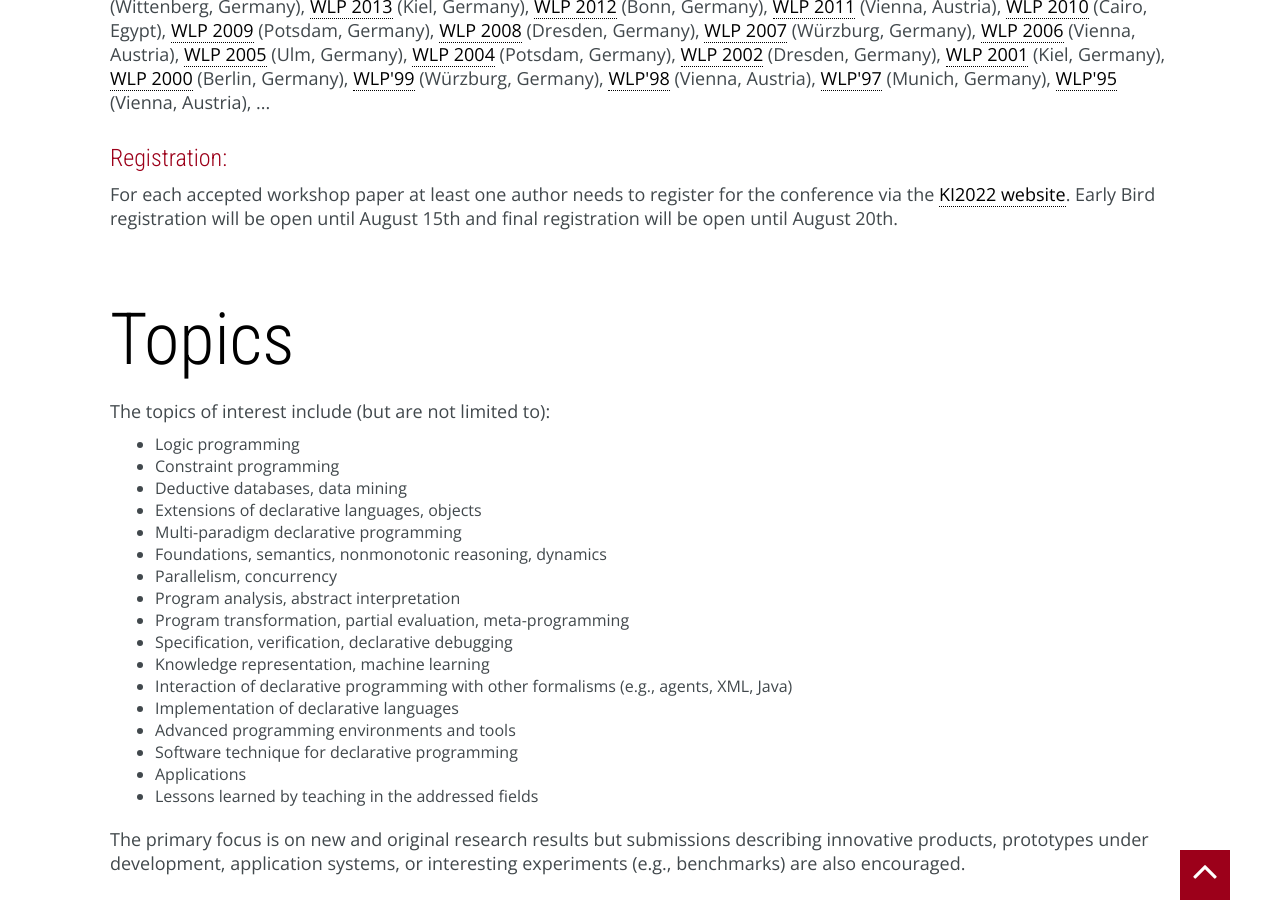
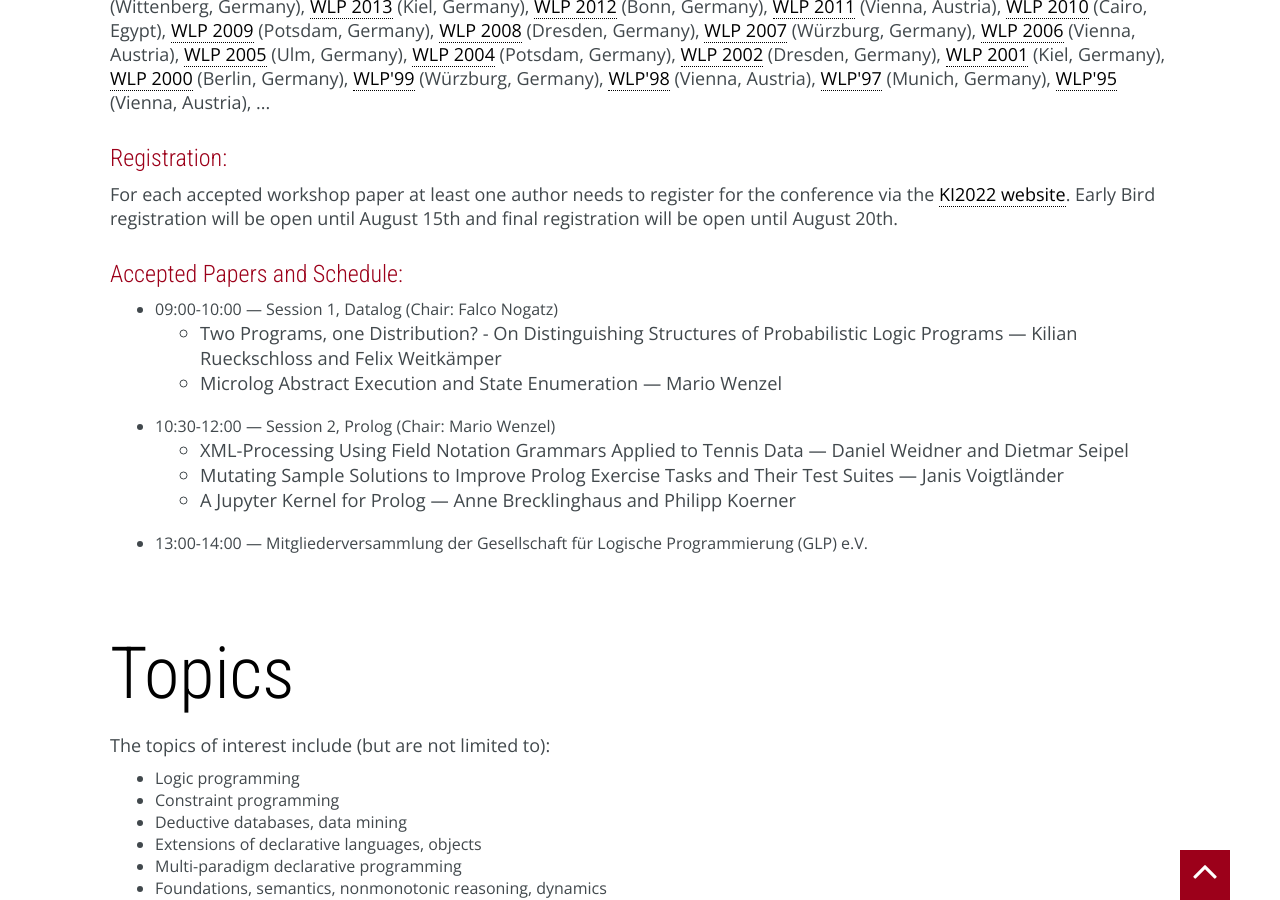
Before and after one commit to DFKI/wlp2022.dfki.de, a Jekyll site: the page built from index.html, in a window 1280 px wide and 900 px high, scrolled down 1151 px. Built offline with Jekyll 4.4.1, drawn with Linux system fonts in a browser that asks for light colours; nearby versions of some CDN libraries; library files that are not in the unit come from our copies.

Commit message:
tentative schedule

```diff
--- a/index.html
+++ b/index.html
@@ -152,6 +152,23 @@ permalink: /
       Bird registration will be open until August 15th and final registration
       will be open until August 20th.
     </p>
+
+    <h4>Accepted Papers and Schedule:</h4>
+    <ul>
+      <li>09:00-10:00 &mdash; Session 1, Datalog (Chair: Falco Nogatz)
+        <ul>
+          <li>Two Programs, one Distribution? - On Distinguishing Structures of Probabilistic Logic Programs &mdash; Kilian Rueckschloss and Felix Weitkämper</li>
+          <li>Microlog Abstract Execution and State Enumeration &mdash; Mario Wenzel</li>
+        </ul>
+      </li>
+      <li>10:30-12:00 &mdash; Session 2, Prolog (Chair: Mario Wenzel)
+        <ul>
+          <li>XML-Processing Using Field Notation Grammars Applied to Tennis Data &mdash; Daniel Weidner and Dietmar Seipel</li>
+          <li>Mutating Sample Solutions to Improve Prolog Exercise Tasks and Their Test Suites &mdash; Janis Voigtländer</li>
+          <li>A Jupyter Kernel for Prolog &mdash; Anne Brecklinghaus and Philipp Koerner</li>
+        </ul>
+      </li>
+      <li>13:00-14:00 &mdash; Mitgliederversammlung der Gesellschaft für Logische Programmierung (GLP) e.V.</li>
   </div>
 </div>
 <!-- intro ends! -->
```
